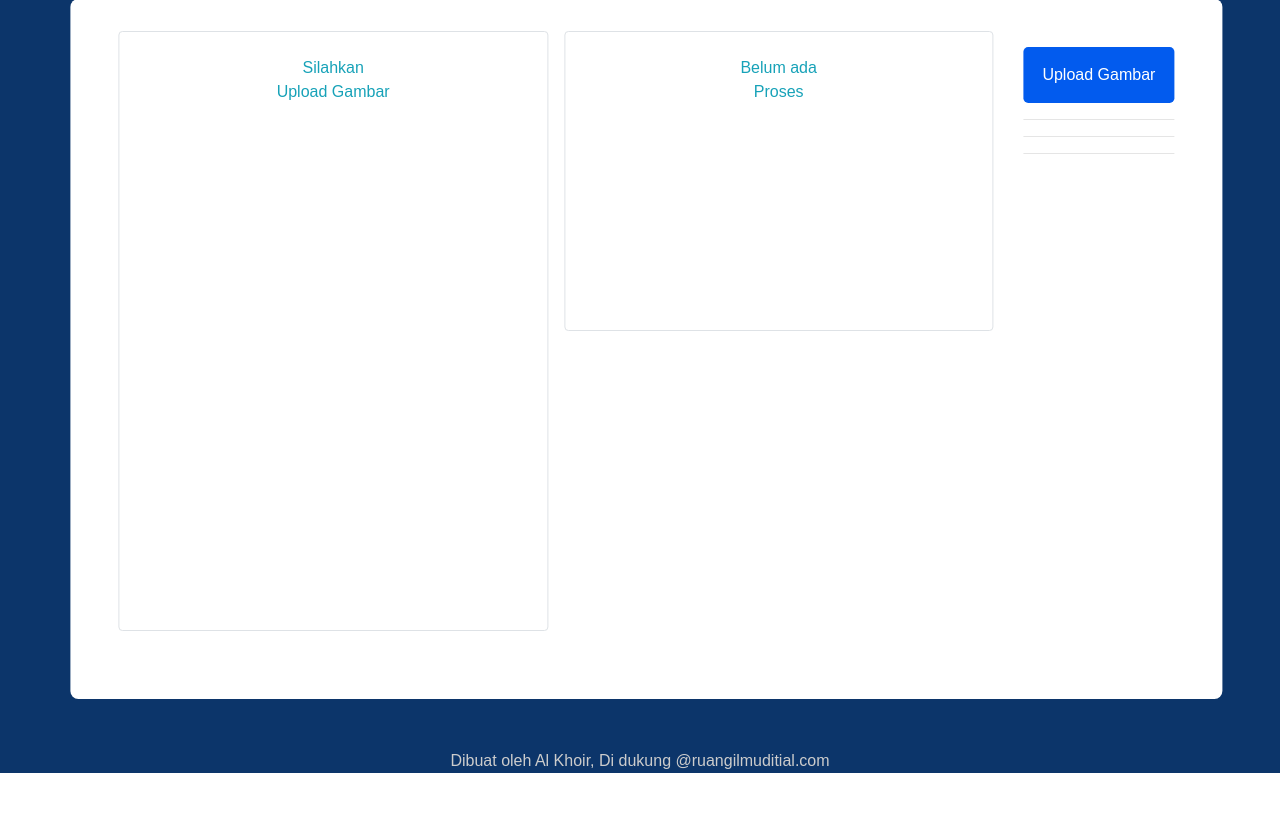
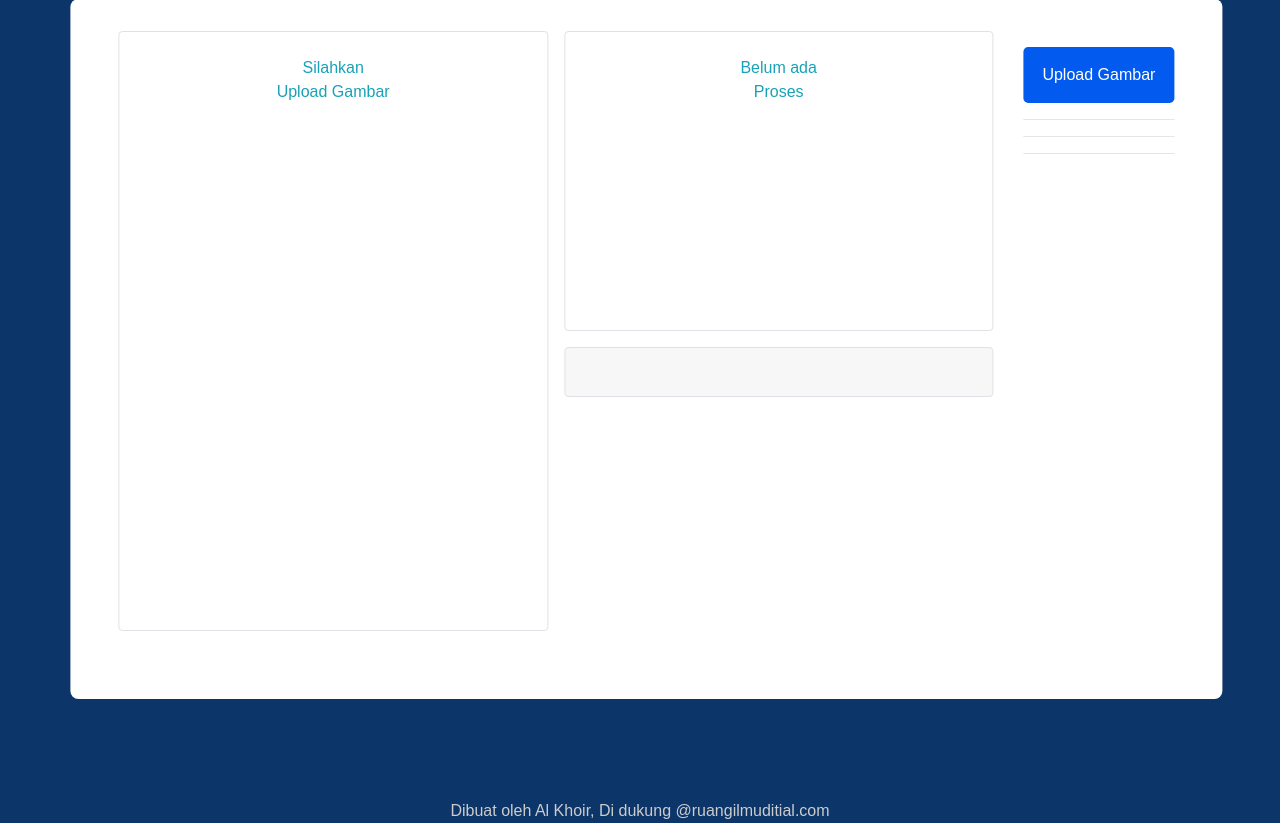
Before and after one commit to Mabzak-Knight/penerjemah_manga, a PHP site: page / in a window 1280 px wide. Shown: the part 81-904 px from the top of the page. Before the commit the page ends 854 px from the top, so only its background shows below. Run offline with PHP 8.4, Linux system fonts and the light colour scheme; some libraries are stand-ins or nearby versions.

Commit message:
Update Tampilan

```diff
--- a/index.php
+++ b/index.php
@@ -61,8 +61,10 @@
         <div class="rounded border" align="center" style="min-height: 300px;">
           <div id="hint2" class="text-info"  align="center"><br>Belum ada<br>Proses</div>
           <img id="preview-image" />
-          <div id="result-container"></div> <!-- Wadah untuk menampilkan hasil dari server -->
         </div>
+          <div class="rounded border mt-3 card-header" style="min-height: 50px;">
+            <div id="result-container"></div> <!-- Wadah untuk menampilkan hasil dari server -->
+          </div>
         </div>
 
       </div>
@@ -118,7 +120,7 @@
 
 
     </div>
-    <div style="color: white; margin-top: 830px; color: #ccc;" align="center"> Dibuat oleh Al Khoir, Di dukung @ruangilmuditial.com</div>
+    <div style="color: white; margin-top: 880px; color: #ccc;" align="center"> Dibuat oleh Al Khoir, Di dukung @ruangilmuditial.com</div>
     <!-- Script -->
     <script type="text/javascript">
 
@@ -251,7 +253,7 @@ function sendData() {
     // Tambahkan hasil pemotongan sebagai file ke FormData
     formData.append('data', blob, 'cropped_image.png');
 
-    fetch('https://fec1-34-83-53-118.ngrok-free.app/process_data', {
+    fetch('https://b15e-34-125-52-241.ngrok-free.app/process_data', {
         method: 'POST',
         body: formData
     })
```
